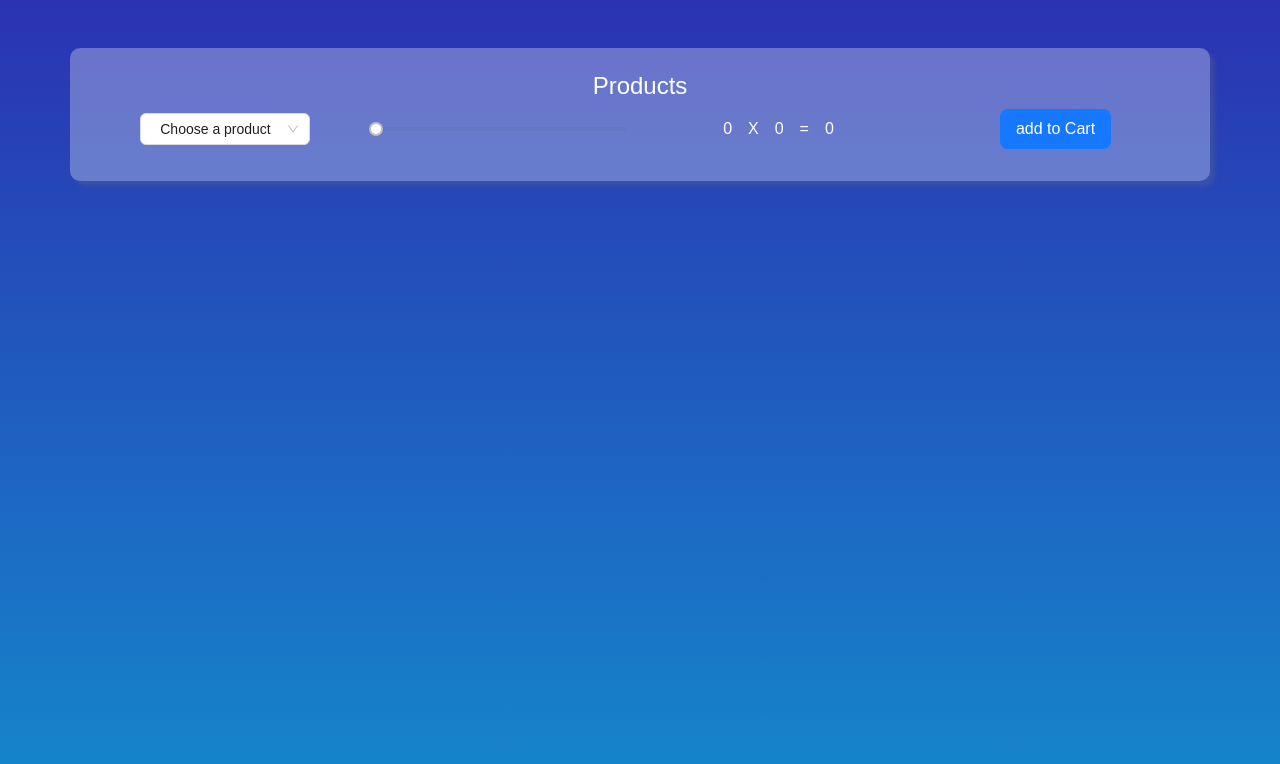
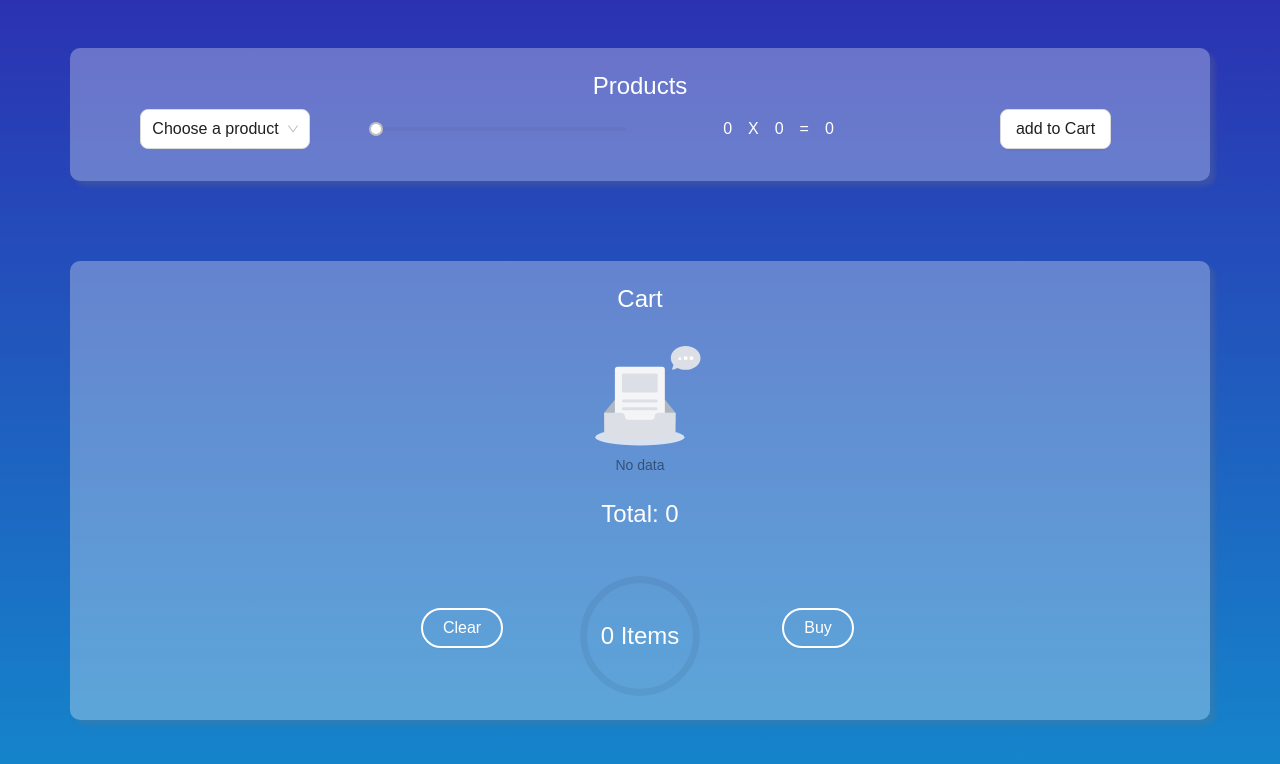
Before and after one commit to skanderHarrabi/Bike24-shopping-cart, a React (Create React App) app: page / in a window 1280 px wide. Shown: the top 764 px of the page. Built offline with nearby package versions, Linux system fonts and the light colour scheme.

Commit message:
work on the cart section and fix buttons css

```diff
--- a/src/App.tsx
+++ b/src/App.tsx
@@ -1,3 +1,4 @@
+import Cart from "./components/Cart/Cart";
 import Products from "./components/Products";
 import "./globalStyle.css";
 import "bootstrap/dist/css/bootstrap.min.css";
@@ -6,6 +7,7 @@ function App() {
   return (
     <>
       <Products />
+      <Cart />
     </>
   );
 }
--- /dev/null
+++ b/src/components/Cart/Cart.tsx
@@ -0,0 +1,75 @@
+import {useState} from "react";
+import Container from "react-bootstrap/Container";
+import Row from "react-bootstrap/Row";
+import Col from "react-bootstrap/Col";
+import {useCart} from "../../hooks/useCart";
+import CartTable from "../Table";
+import CustomProgress from "../Progress";
+import "./cart.css";
+import {Button} from "antd";
+
+const Cart = () => {
+  const {cartItems, clearCart} = useCart();
+  const [isModalVisible, setIsModalVisible] = useState(false);
+  const handleBuyButton = () => {
+    if (cartItems.length <= 0) {
+      console.log("empty cart");
+    } else {
+      setIsModalVisible(true);
+    }
+  };
+
+  return (
+    <>
+      <Container className="cart-container p-4">
+        <h4>Cart</h4>
+
+        <CartTable />
+
+        <Container>
+          <Row className="d-flex ml-auto">
+            <h4>
+              Total:{" "}
+              {cartItems.reduce((total, cartItem) => {
+                return (
+                  total +
+                  cartItem.prod.price *
+                    ((100 + cartItem.prod.taxRate) / 100) *
+                    cartItem.amount
+                );
+              }, 0)}
+            </h4>
+          </Row>
+        </Container>
+
+        <Container className="pt-4 align-items-center justify-content-center">
+          <Row className="w-50 align-items-center justify-content-between g-3 m-auto">
+            <Col className="mt-0">
+              <Button
+                size="large"
+                onClick={clearCart}
+                className="custom-button-clear"
+              >
+                Clear
+              </Button>
+            </Col>
+
+            <CustomProgress />
+
+            <Col className="mt-0">
+              <Button
+                size="large"
+                onClick={handleBuyButton}
+                className="custom-button-buy"
+              >
+                Buy
+              </Button>
+            </Col>
+          </Row>
+        </Container>
+      </Container>
+    </>
+  );
+};
+
+export default Cart;
--- a/tsconfig.json
+++ b/src/components/Cart/cart.css
@@ -1,26 +1,41 @@
-{
-  "compilerOptions": {
-    "target": "es5",
-    "lib": [
-      "dom",
-      "dom.iterable",
-      "esnext"
-    ],
-    "allowJs": true,
-    "skipLibCheck": true,
-    "esModuleInterop": true,
-    "allowSyntheticDefaultImports": true,
-    "strict": true,
-    "forceConsistentCasingInFileNames": true,
-    "noFallthroughCasesInSwitch": true,
-    "module": "esnext",
-    "moduleResolution": "node",
-    "resolveJsonModule": true,
-    "isolatedModules": true,
-    "noEmit": true,
-    "jsx": "react-jsx"
-  },
-  "include": [
-    "src"
-  ]
+.cart-container {
+  color: white;
+  margin-top: 5rem;
+  background-color: rgba(255, 255, 255, 0.3);
+  box-shadow: 5px 5px 5px #78777740;
+  border-radius: 10px;
+  text-align: center;
 }
+h4 {
+  margin-bottom: 2rem;
+}
+
+.custom-button-clear {
+  color: white;
+  background-color: transparent;
+  border: 2px solid white;
+  border-radius: 20px;
+  padding: 10px 20px;
+  transition: background-color 0.3s, border-color 0.3s, color 0.3s;
+}
+
+.custom-button-clear:hover {
+  background-color: #007bffc9;
+  border-color: #007bff;
+  color: white !important;
+}
+
+.custom-button-buy {
+  color: white;
+  background-color: transparent;
+  border: 2px solid white;
+  border-radius: 20px;
+  padding: 10px 20px;
+  transition: background-color 0.3s, border-color 0.3s, color 0.3s;
+}
+
+.custom-button-buy:hover {
+  background-color: #007bffc9;
+  border-color: #007bff;
+  color: white !important;
+}
--- a/src/components/Products/index.tsx
+++ b/src/components/Products/index.tsx
@@ -64,7 +64,11 @@ const Products = () => {
           </Col>
 
           <Col>
-            <Button type="primary" size="large" onClick={handleAddProduct}>
+            <Button
+              size="large"
+              onClick={handleAddProduct}
+              className="custom-button"
+            >
               add to Cart
             </Button>
           </Col>
--- a/src/components/ProductsList/index.tsx
+++ b/src/components/ProductsList/index.tsx
@@ -2,6 +2,7 @@ import Col from "react-bootstrap/Col";
 import productsList from "../../data/products.json";
 import {productProps} from "../../types/types";
 import {Select} from "antd";
+import "./productsList.css";
 
 type Props = {
   setAmount: (amount: number) => void;
@@ -31,6 +32,8 @@ const ProductList: React.FC<Props> = ({setAmount, setSelected}) => {
     <>
       <Col>
         <Select
+          className="select-container"
+          size="large"
           defaultValue=""
           style={{width: 170}}
           onChange={handleSelected}
--- /dev/null
+++ b/src/components/Progress/index.tsx
@@ -0,0 +1,29 @@
+import Col from "react-bootstrap/Col";
+import {useCart} from "../../hooks/useCart";
+import {Progress, Space} from "antd";
+
+const CustomProgress = () => {
+  const {cartItems, MAX_NUM_PRODUCTS} = useCart();
+  return (
+    <>
+      <Col>
+        <div className="text-center">
+          <Space wrap>
+            <Progress
+              type="circle"
+              strokeColor="white"
+              percent={(cartItems.length / MAX_NUM_PRODUCTS) * 100}
+              format={(percent) => (
+                <div className="text-white">
+                  {percent ? percent / 10 : percent} Items
+                </div>
+              )}
+            />
+          </Space>
+        </div>
+      </Col>
+    </>
+  );
+};
+
+export default CustomProgress;
--- /dev/null
+++ b/src/components/Table/index.tsx
@@ -0,0 +1,84 @@
+import Container from "react-bootstrap/Container";
+import Button from "react-bootstrap/Button";
+import {useCart} from "../../hooks/useCart";
+import {Empty, Space, Table} from "antd";
+import type {ColumnsType} from "antd/es/table";
+import {CartItem} from "../../types/types";
+
+const CartTable = () => {
+  const {cartItems, removeFromCart} = useCart();
+
+  const columns: ColumnsType<CartItem> = [
+    {
+      title: "Product Name",
+      dataIndex: "productName",
+      key: "productName",
+      render: (_, record) => (
+        <Space size="middle">{record.prod.productName}</Space>
+      ),
+    },
+    {
+      title: "Amount",
+      dataIndex: "amount",
+      key: "amount",
+      render: (_, record) => <Space size="middle">{record.amount}</Space>,
+    },
+    {
+      title: "Unit Price",
+      dataIndex: "price",
+      key: "price",
+      render: (_, record) => <Space size="middle">{record.prod.price}</Space>,
+    },
+    {
+      title: "Tax",
+      dataIndex: "taxRate",
+      key: "taxRate",
+      render: (_, record) => (
+        <Space size="middle">{record.prod.taxRate}%</Space>
+      ),
+    },
+    {
+      title: "Price (no Tax)",
+      dataIndex: "priceNoTax",
+      key: "priceNoTax",
+      render: (_, record) => (
+        <Space size="middle">{record.prod.price * record.amount}</Space>
+      ),
+    },
+    {
+      title: "Price",
+      dataIndex: "priceInclTax)",
+      key: "priceInclTax",
+      render: (_, record) => (
+        <Space size="middle">
+          {((record.prod.price * (100 + record.prod.taxRate)) / 100) *
+            record.amount}
+        </Space>
+      ),
+    },
+    {
+      title: "Remove",
+      dataIndex: "Remove",
+      key: "Remove",
+      render: (_, record) => (
+        <Button variant="danger" onClick={() => removeFromCart(record.prod.id)}>
+          X
+        </Button>
+      ),
+    },
+  ];
+
+  return (
+    <>
+      <Container className="p-4">
+        {cartItems.length > 0 ? (
+          <Table columns={columns} dataSource={cartItems} pagination={false} />
+        ) : (
+          <Empty />
+        )}
+      </Container>
+    </>
+  );
+};
+
+export default CartTable;
--- a/src/context/CartContext.tsx
+++ b/src/context/CartContext.tsx
@@ -32,11 +32,23 @@ export const CartProvider = ({children}: CartProviderProps) => {
     }
   };
 
+  const removeFromCart = (id: string) => {
+    setCartItems((currentItems) => {
+      return currentItems.filter((item) => item.prod.id !== id);
+    });
+  };
+
+  const clearCart = () => {
+    setCartItems([]);
+  };
+
   return (
     <CartContext.Provider
       value={{
         cartItems,
         addToCart,
+        removeFromCart,
+        clearCart,
         MAX_NUM_PRODUCTS,
       }}
     >
--- a/src/types/types.ts
+++ b/src/types/types.ts
@@ -20,5 +20,7 @@ export type CartItem = {
 export type CartContextType = {
   cartItems: CartItem[];
   addToCart: (prod: productProps, amount: number) => void;
+  clearCart: () => void;
+  removeFromCart: (id: string) => void;
   MAX_NUM_PRODUCTS: number;
 };
```
Also changed, not shown: src/components/Table/table.css (added).
